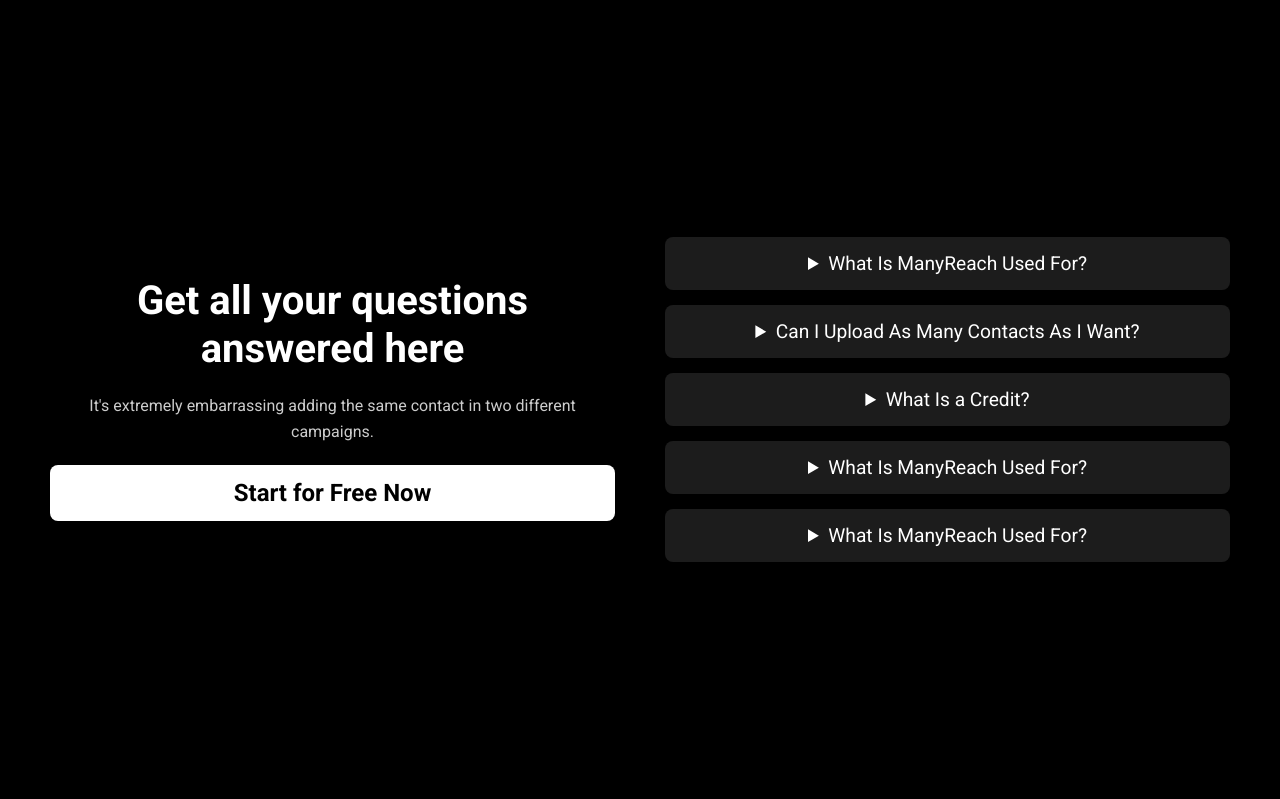
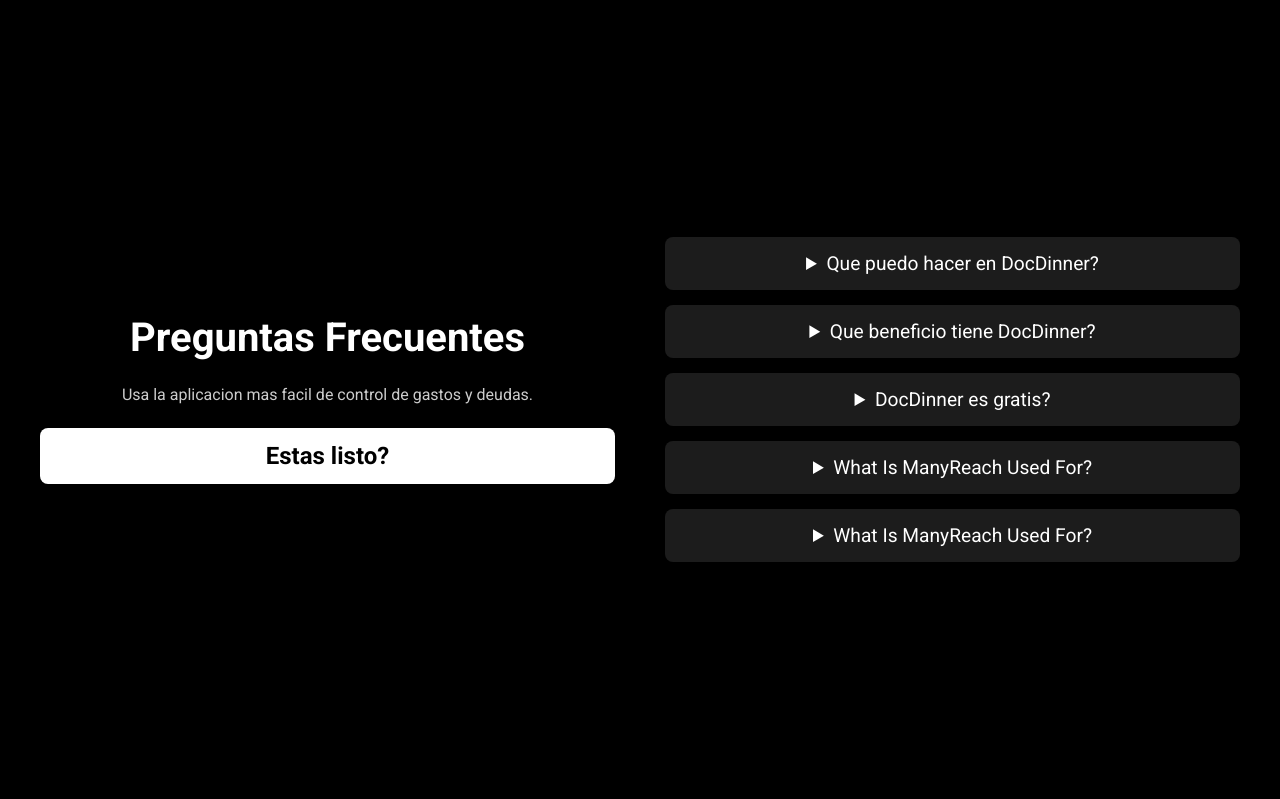
Before and after one commit to danbernal999/docdinner, a PHP site: page / in a window 1280 px wide. Shown: the part 2406-3205 px from the top of the page. Run offline with PHP 8.4, Linux system fonts and the light colour scheme; some libraries are stand-ins or nearby versions; some web fonts are replaced.

Commit message:
FQAS Cambios

```diff
--- a/assets/css/landing.css
+++ b/assets/css/landing.css
@@ -301,7 +301,7 @@ p.tres {
     align-items: center;
     justify-content: center;
     background: radial-gradient(circle at 20% 20%, #000000 100%);
-    padding: 50px;
+    padding: 40px;
 }
 
 .fqas-container {
@@ -336,7 +336,7 @@ p.tres {
 
 .fqas-info a {
     display: inline-block;
-    padding: 14px 30px;
+    padding: 14px 20px;
     background: white;
     border-radius: 8px;
     color: #000;
--- a/modulos/landing/vista/landing.php
+++ b/modulos/landing/vista/landing.php
@@ -84,7 +84,7 @@
                     <button type="submit">Enviar Mensaje →</button>
                 </form>
                 <br><br>
-                <a class="gmail-icon" href="https://mail.google.com/mail/u/3/#inbox?compose=CllgCJvpbJggxwJdRXdGjPrNlLhzSLPLWVdRVHGGpzvjgdHvcGSdFLrfXrNhbHFMrBQjnMSNHCL">
+                <a class="gmail-icon" href="https://mail.google.com/mail/u/3/#inbox?compose=CllgCJvpbJggxwJdRXdGjPrNlLhzSLPLWVdRVHGGpzvjgdHvcGSdFLrfXrNhbHFMrBQjnMSNHCL" target="_blank">
                     <i class="ri-google-fill"></i>
                 </a>
             </div>
@@ -96,24 +96,24 @@
         <div class="fqas-container">
             <!-- Lado Izquierdo -->
             <div class="fqas-info">
-                <h2>Get all your questions answered here</h2>
-                <p>It's extremely embarrassing adding the same contact in two different campaigns.</p>
-                <a href="#" class="boton">Start for Free Now</a>
+                <h2>Preguntas Frecuentes</h2>
+                <p>Usa la aplicacion mas facil de control de gastos y deudas.</p>
+                <a href="#" class="boton">Estas listo?</a>
             </div>
 
             <!-- Lado Derecho -->
             <div class="fqas-preguntas">
                 <details>
-                    <summary>What Is ManyReach Used For?</summary>
-                    <p>ManyReach is used for automating outreach campaigns, saving time, and ensuring your messages are sent to the right contacts.</p>
+                    <summary>Que puedo hacer en DocDinner?</summary>
+                    <p>Puedes controlar desde pequeñas cantidas hasta grandes cantidades de tus Gastos.</p>
                 </details>
                 <details>
-                    <summary>Can I Upload As Many Contacts As I Want?</summary>
-                    <p>Yes, you can upload as many contacts as your plan allows, making it flexible to scale your campaigns as needed.</p>
+                    <summary>Que beneficio tiene DocDinner?</summary>
+                    <p>En el mundo digital cualquier persona podra controlar sus gastos para que no se les olvide en que gastaron.</p>
                 </details>
                 <details>
-                    <summary>What Is a Credit?</summary>
-                    <p>A credit typically represents a single outreach action, like sending one email or message to a contact.</p>
+                    <summary>DocDinner es gratis?</summary>
+                    <p>Si DocDinner es Gratis y puedes usarla siempre.</p>
                 </details>
                 <details>
                     <summary>What Is ManyReach Used For?</summary>
```
